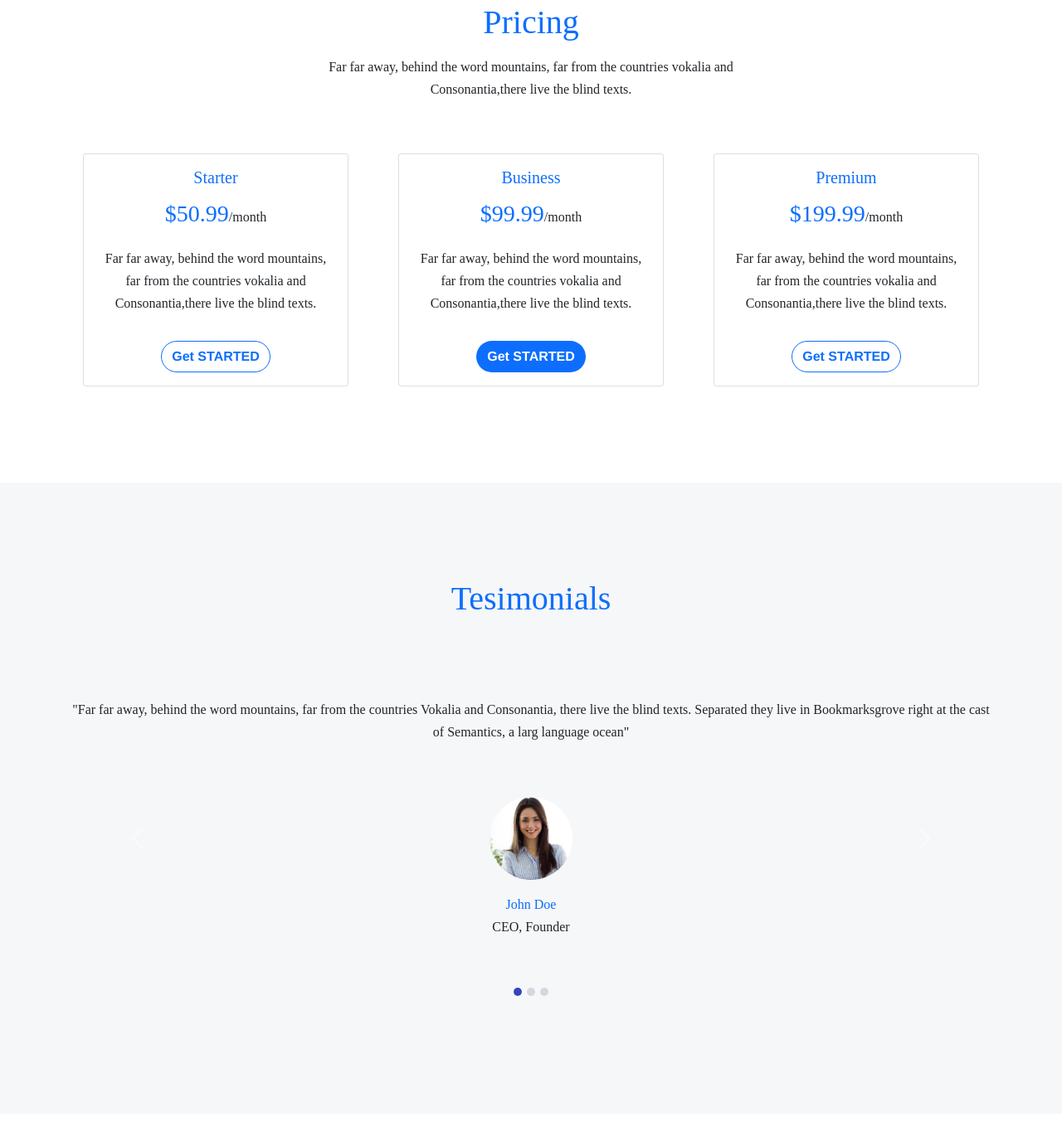
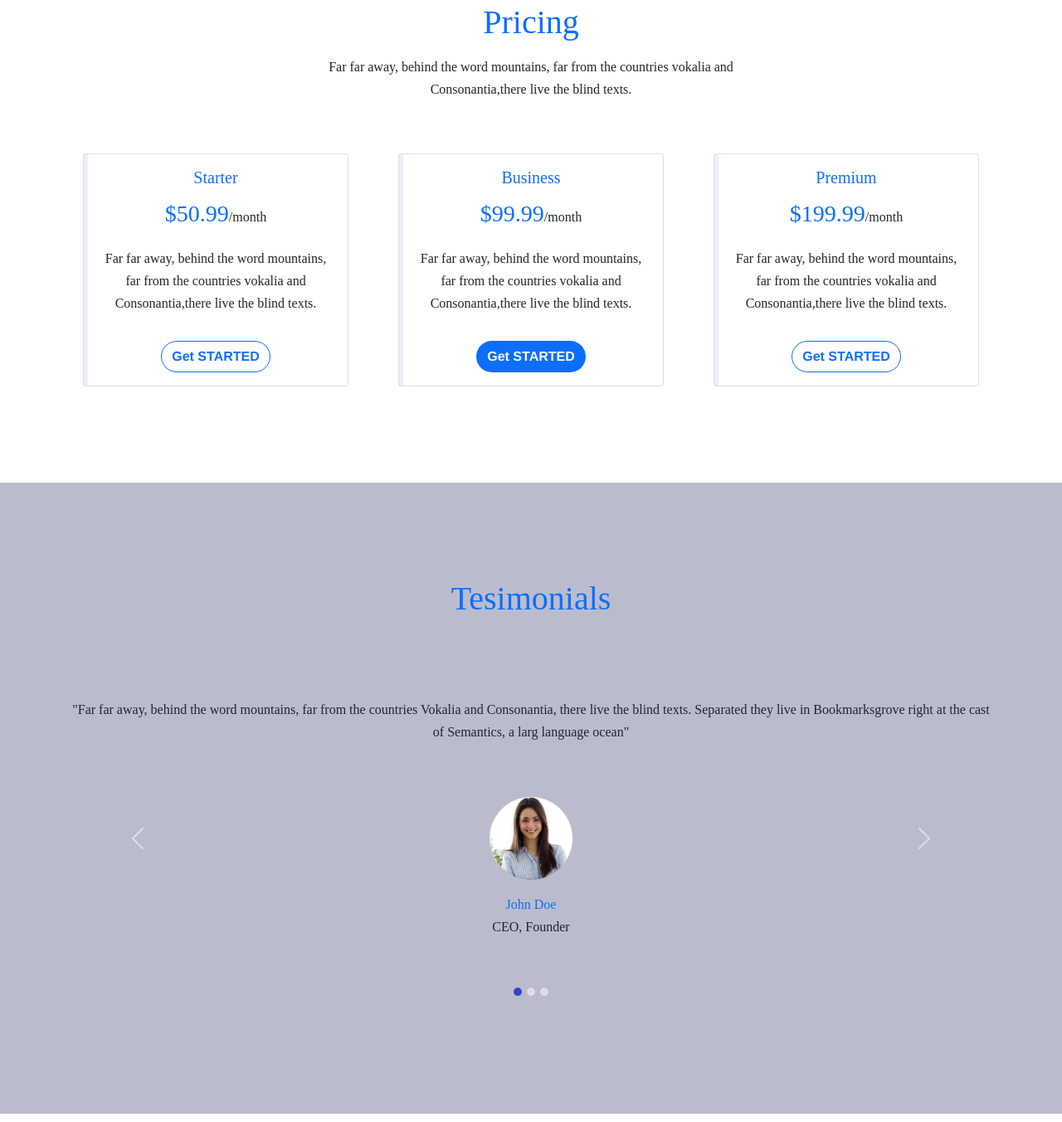
Before and after one commit to ranimRefaie/Task4-2, a plain HTML site: page index.html in a window 1280 px wide. Shown: the part 5987-7340 px from the top of the page at 83% size. Drawn offline with nearby package versions, Linux system fonts and the light colour scheme.

Commit message:
task-bootstrap

```diff
--- a/assets/css/style.css
+++ b/assets/css/style.css
@@ -62,6 +62,11 @@ header {
 .navbar-brand {
     font-weight: 700;
     font-size: 26px;
+    transition: all 0.1s;
+}
+
+.navbar-brand:hover {
+    font-size: 28px;
 }
 
 li a {
@@ -106,6 +111,13 @@ section {
     font-size: 30px;
     border-radius: 100px;
     margin: 0 10px;
+    transition: all 0.5s;
+}
+
+#Category .iconbox:hover {
+    font-size: 35px;
+    background-color: #d8daee;
+    cursor: pointer;
 }
 
 /*--------- End section-Category-------- */
@@ -169,6 +181,42 @@ section {
     padding-right: 5px;
 }
 
+
+
+#pricing .card .card-body::before {
+    top: 90%;
+    left: -100%;
+}
+
+#pricing .card:hover {
+    border: 3px solid #7a86f3;
+}
+
+#pricing .card .card-body {
+    position: relative;
+    z-index: 1;
+}
+
+#pricing .card .card-body::before {
+    content: '';
+    width: 5px;
+    height: 100%;
+    background-color: rgba(68, 77, 190, 0.1);
+    position: absolute;
+    left: 0;
+    top: 0;
+    z-index: -1;
+    transition: all 0.6s;
+}
+
+#pricing .card .card-body:hover::before {
+    width: 100%;
+}
+
+#tesimonials {
+    background-color: #babcce !important;
+}
+
 #tesimonials img {
     width: 100px;
 }
@@ -182,7 +230,7 @@ section {
 
 /* start corousal indecator section */
 #corousal-indecator {
-    background-color: #b3b7c5;
+    background-color: #fff;
     width: 10px;
     height: 10px;
     border-radius: 50%;
```
